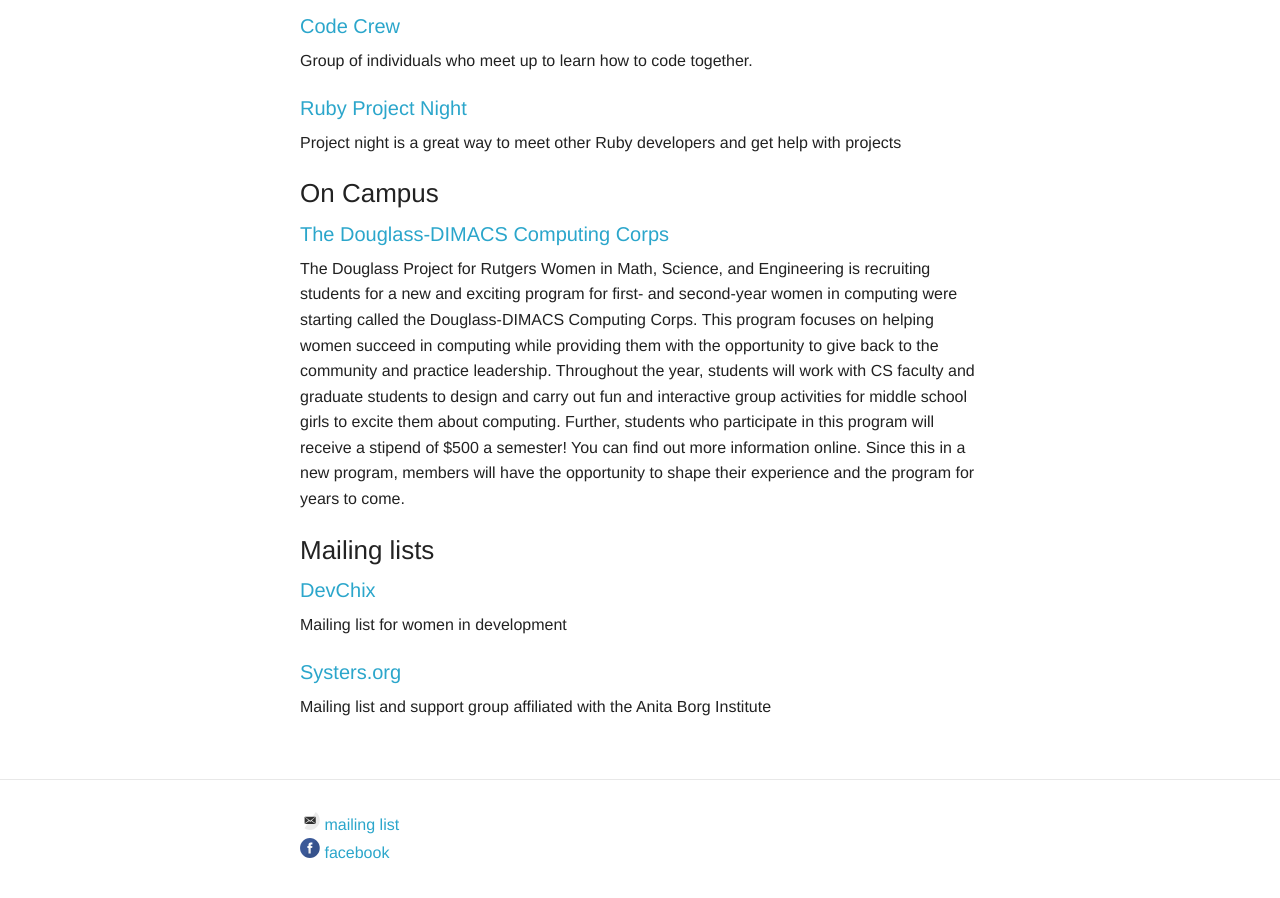
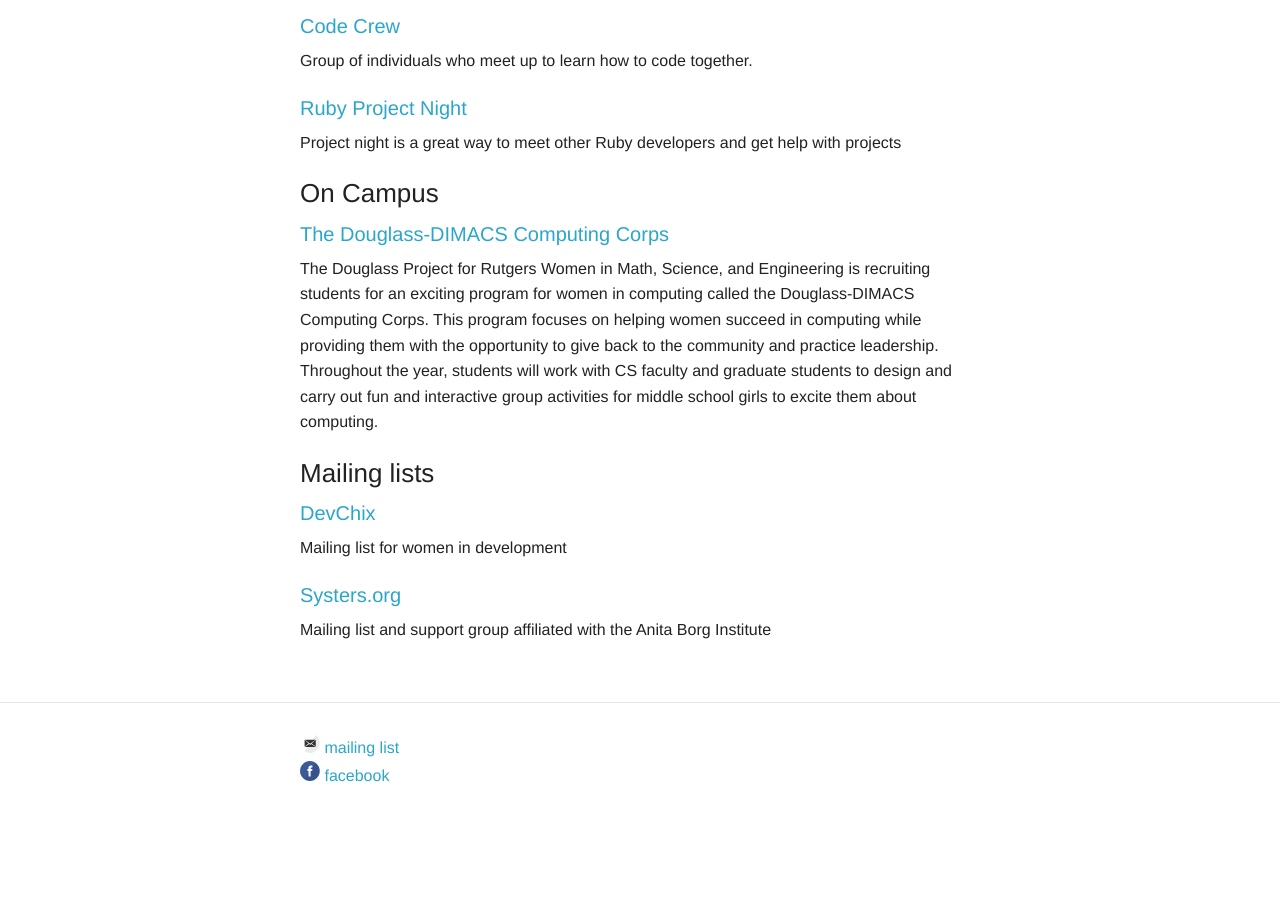
Before and after one commit to scarletwcs/ruwics.github.io, a Jekyll site: the page built from opportunities.md, in a window 1280 px wide and 900 px high, scrolled down 688 px. Built offline with Jekyll 4.4.1, drawn with Linux system fonts in a browser that asks for light colours; nearby versions of some CDN libraries; some web fonts are replaced; after the commit the page ends 1542 px from its top, so only the background shows below that.

Commit message:
changed copy in opportunities for Douglass-Dimacs

```diff
--- a/opportunities.md
+++ b/opportunities.md
@@ -38,7 +38,7 @@
 
 #### [The Douglass-DIMACS Computing Corps](http://douglassproject.tumblr.com/computingcorps)
 
-The Douglass Project for Rutgers Women in Math, Science, and Engineering is recruiting students for a new and exciting program for first- and second-year women in computing were starting called the Douglass-DIMACS Computing Corps. This program focuses on helping women succeed in computing while providing them with the opportunity to give back to the community and practice leadership. Throughout the year, students will work with CS faculty and graduate students to design and carry out fun and interactive group activities for middle school girls to excite them about computing. Further, students who participate in this program will receive a stipend of $500 a semester! You can find out more information online. Since this in a new program, members will have the opportunity to shape their experience and the program for years to come.
+The Douglass Project for Rutgers Women in Math, Science, and Engineering is recruiting students for an exciting program for women in computing called the Douglass-DIMACS Computing Corps. This program focuses on helping women succeed in computing while providing them with the opportunity to give back to the community and practice leadership. Throughout the year, students will work with CS faculty and graduate students to design and carry out fun and interactive group activities for middle school girls to excite them about computing.
 
 ### Mailing lists
 
```
Also changed, not shown: third-party/img/people/officers/amanda.jpg (deleted), third-party/img/people/officers/helen.jpg (deleted), third-party/img/people/officers/jasmine.jpg (deleted), third-party/img/people/officers/nikki.jpg (deleted), third-party/img/people/officers/risham.jpg (deleted), 1 other file.
